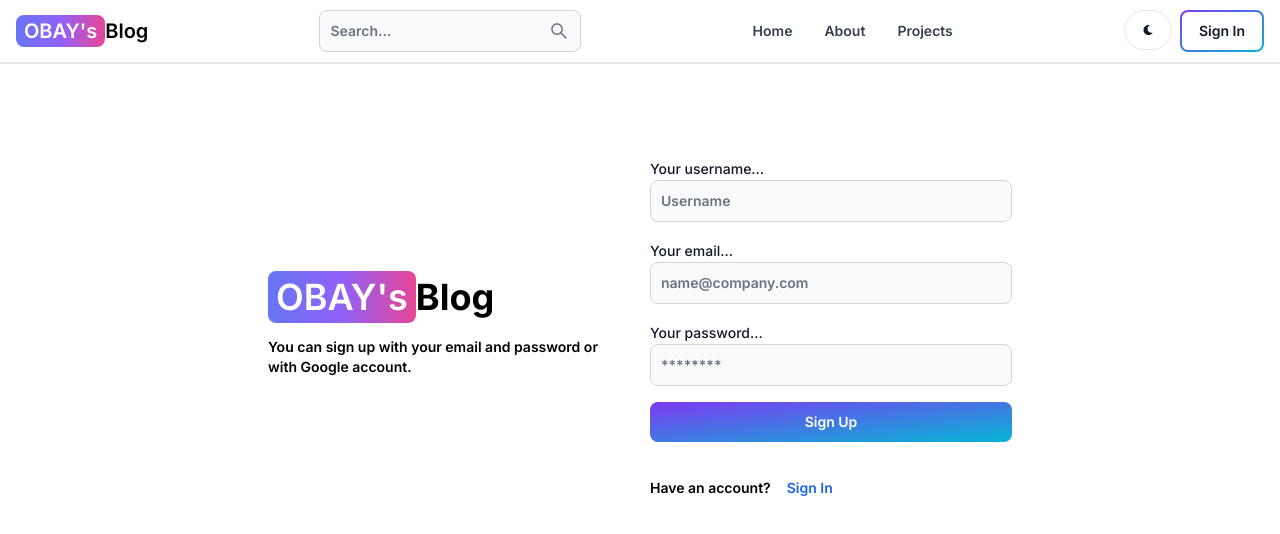
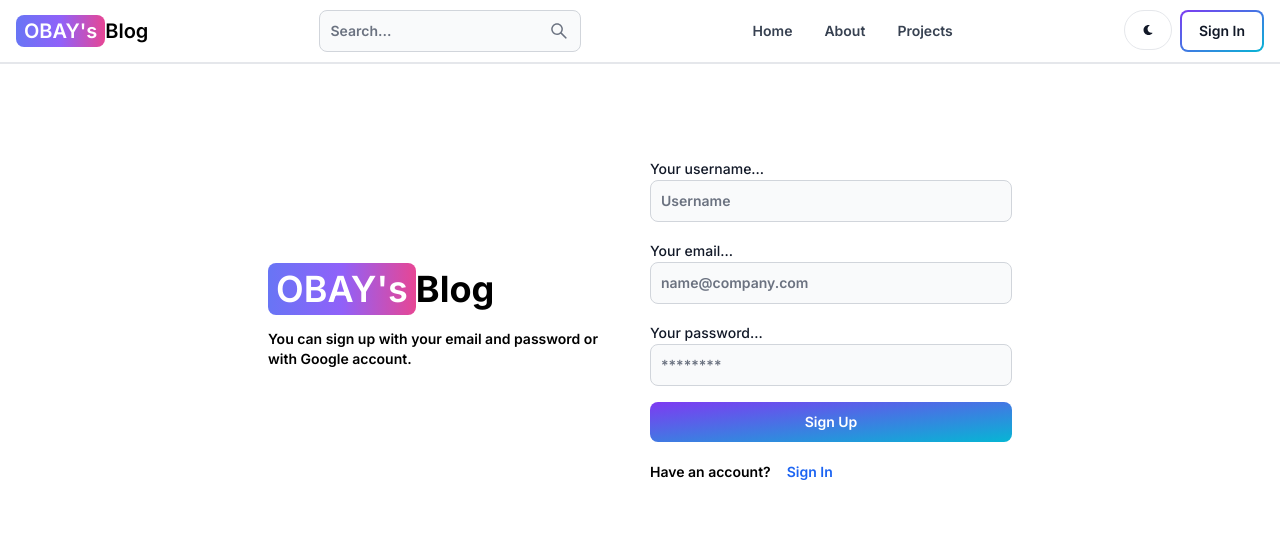
Before and after one commit to osmanbayy/mern-blog, a React (Vite) app in the folder client/: page /sign-up in a window 1280 px wide. Shown: the top 534 px of the page. Built offline with nearby package versions, Linux system fonts and the light colour scheme.

Commit message:
add functionality to the sign up page

```diff
--- a/client/src/components/Header.jsx
+++ b/client/src/components/Header.jsx
@@ -40,7 +40,9 @@
         </Button>
 
         <Link to={"/sign-in"}>
-          <Button gradientDuoTone="purpleToBlue" outline>Sign In</Button>
+          <Button gradientDuoTone="purpleToBlue" outline>
+            Sign In
+          </Button>
         </Link>
         {/* Hamburger menu icon for small screen */}
         <Navbar.Toggle />
--- a/client/src/pages/SignUp.jsx
+++ b/client/src/pages/SignUp.jsx
@@ -1,7 +1,49 @@
-import { Button, Label, TextInput } from "flowbite-react";
-import { Link } from "react-router-dom";
+
+import { Alert, Button, Label, Spinner, TextInput } from "flowbite-react";
+import { useState } from "react";
+import { Link, useNavigate } from "react-router-dom";
 
 export default function SignUp() {
+  const [formData, setFormData] = useState({});
+  const [errorMessage, setErrorMessage] = useState(null);
+  const [loading, setLoading] = useState(false);
+  const navigate = useNavigate();
+
+  const handleChange = (e) => {
+    setFormData({ ...formData, [e.target.id]: e.target.value.trim() });
+  };
+
+  const handleSubmit = async (e) => {
+    e.preventDefault();
+
+    if (!formData.username || !formData.email || !formData.password) {
+      return setErrorMessage("Please fill out all fields!");
+    }
+
+    try {
+      setLoading(true);
+      const res = await fetch("/api/auth/signup", {
+        method: "POST",
+        headers: { "Content-type": "application/json" },
+        body: JSON.stringify(formData),
+      });
+      const data = await res.json();
+
+      if (data.success === false) {
+        return setErrorMessage(data.message);
+      }
+      setLoading(false);
+
+      //kayıt başarılıysa giriş sayfasına yönlendir
+      if (res.ok) {
+        navigate("/sign-in");
+      }
+    } catch (err) {
+      setErrorMessage(err.message);
+      setLoading(false);
+    }
+  };
+
   return (
     <div className="min-h-screen mt-20">
       <div className="flex flex-col max-w-3xl gap-5 p-3 mx-auto md:flex-row md:items-center">
@@ -17,9 +59,10 @@
             You can sign up with your email and password or with Google account.
           </p>
         </div>
+
         {/* right side */}
         <div className="flex-1">
-          <form className="flex flex-col gap-4">
+          <form className="flex flex-col gap-4" onSubmit={handleSubmit}>
             <div>
               <Label value="Your username..." />
               <TextInput
@@ -27,6 +70,7 @@
                 placeholder="Username"
                 id="username"
                 autoComplete="off"
+                onChange={handleChange}
               />
             </div>
             <div>
@@ -36,6 +80,7 @@
                 placeholder="name@company.com"
                 id="email"
                 autoComplete="off"
+                onChange={handleChange}
               />
             </div>
             <div>
@@ -45,16 +90,35 @@
                 placeholder="********"
                 id="password"
                 autoComplete="off"
+                onChange={handleChange}
               />
             </div>
-            <Button gradientDuoTone="purpleToBlue" type="submit">
-              Sign Up
+            <Button
+              gradientDuoTone="purpleToBlue"
+              type="submit"
+              disabled={loading}
+            >
+              {loading ? (
+                <>
+                  <Spinner size="sm" />
+                  <span className="pl-3">Loading...</span>
+                </>
+              ) : (
+                "Sign Up"
+              )}
             </Button>
-            <div className="flex gap-4 mt-5 text-sm">
-              <span>Have an account?</span>
-              <Link to={'/sign-in'} className="text-blue-600">Sign In</Link>
-            </div>
           </form>
+          <div className="flex gap-4 mt-5 text-sm">
+            <span>Have an account?</span>
+            <Link to={"/sign-in"} className="text-blue-600">
+              Sign In
+            </Link>
+          </div>
+          {errorMessage && (
+            <Alert className="mt-5" color="failure">
+              {errorMessage}
+            </Alert>
+          )}
         </div>
       </div>
     </div>
--- a/client/vite.config.js
+++ b/client/vite.config.js
@@ -3,5 +3,13 @@
 
 // https://vitejs.dev/config/
 export default defineConfig({
+  server: {
+    proxy: {
+      '/api': {
+        target: 'http://localhost:3000',
+        secure: false
+      }
+    }
+  },
   plugins: [react()],
 })
```
